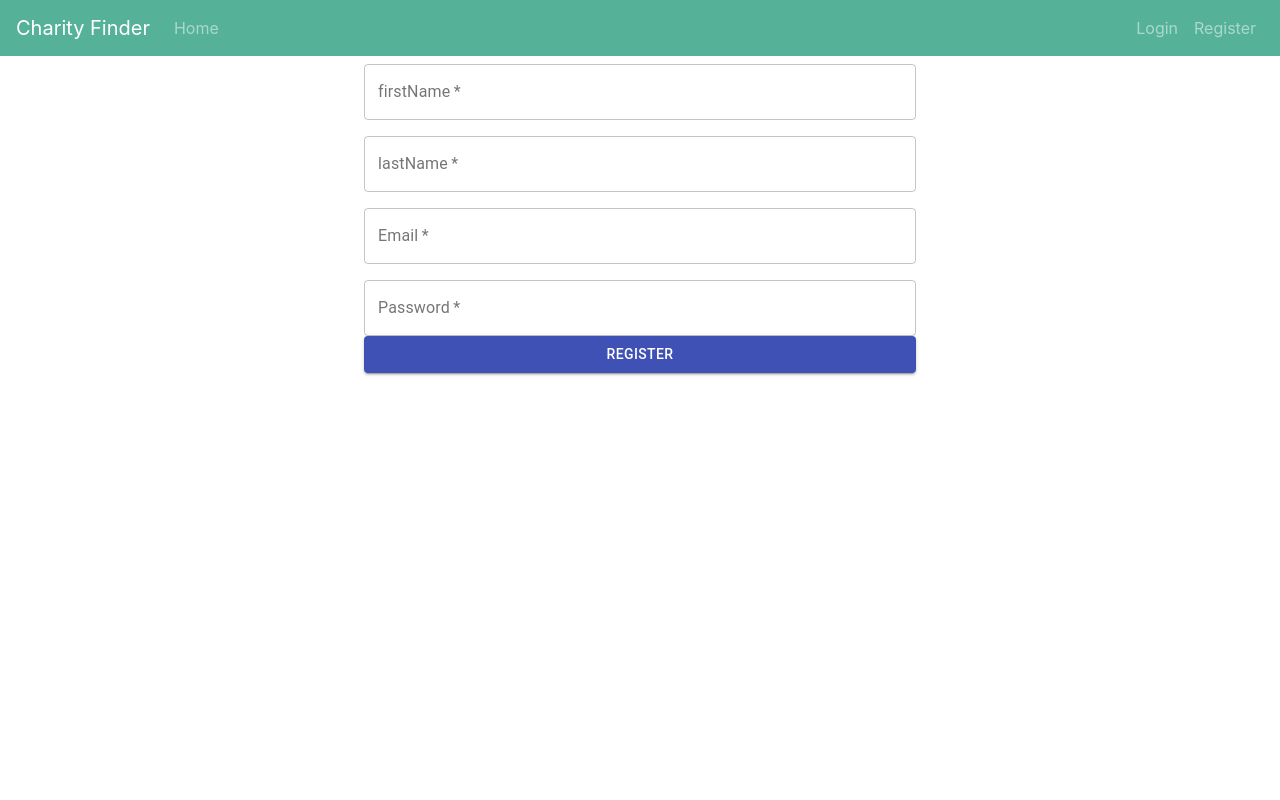
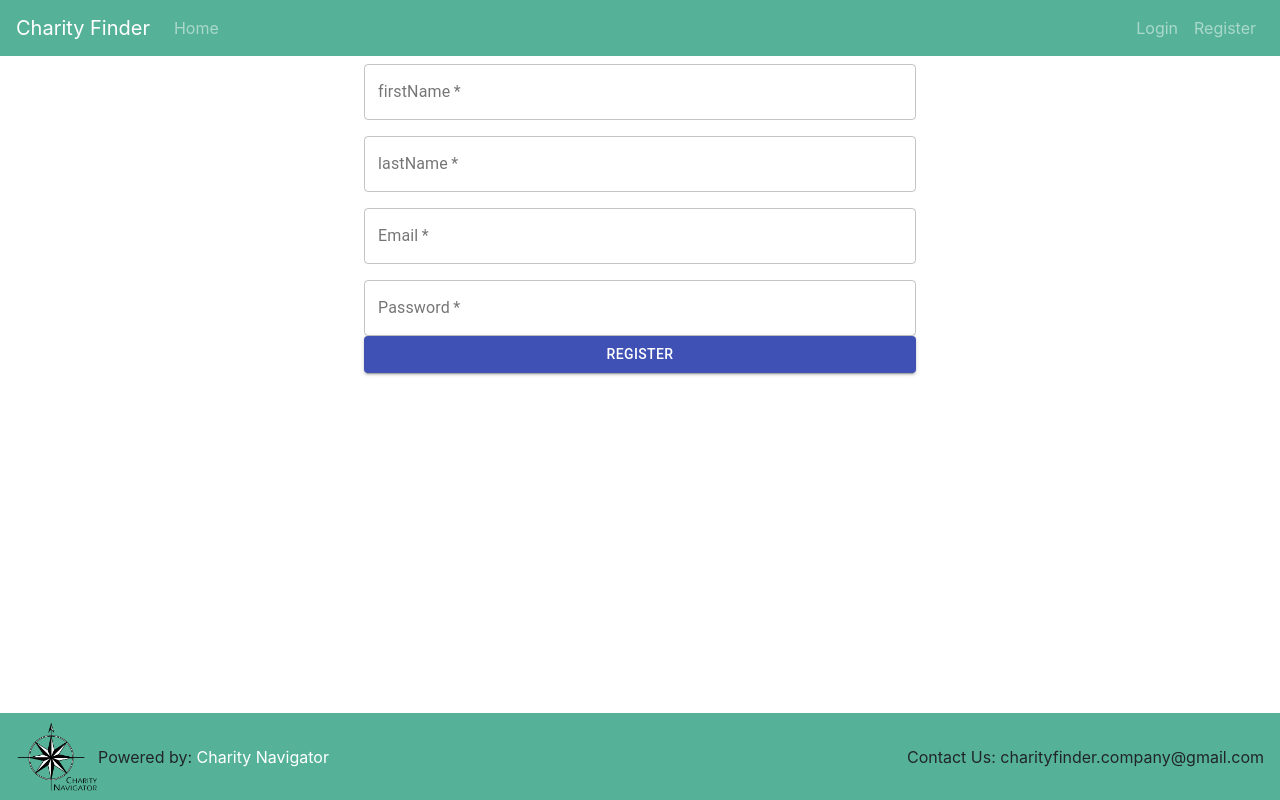
Before and after one commit to CharityFinder/CharityFinder, a React (Create React App) app in the folder client/: page /register in a window 1280 px wide. Built offline with nearby package versions, Linux system fonts and the light colour scheme; no server answers.

Commit message:
footer stuff

```diff
--- a/client/src/App.js
+++ b/client/src/App.js
@@ -1,5 +1,5 @@
 import React, { useState, useEffect } from "react";
-import { BrowserRouter, Route, Switch } from 'react-router-dom';
+import { BrowserRouter, Route, Switch } from "react-router-dom";
 import { UserContext, getUser, logoutUser } from "./utils/auth";
 import { auth } from "./config/firebase";
 import { Login } from "./pages/Login";
@@ -7,6 +7,7 @@ import { Register } from "./pages/Register";
 import { Home } from "./pages/Home";
 import "./App.css";
 import { Navbar } from "./components/Navbar";
+import { Footer } from "./components/Footer";
 
 const App = () => {
   const [user, setUser] = useState(auth.currentUser); // TODO: Setup Context or Redux Store
@@ -44,20 +45,19 @@ const App = () => {
         <h2>Loading...</h2>
       ) : (
         <div className="home">
-
           <BrowserRouter>
             <UserContext.Provider value={{ user, userData }}>
-            <Navbar logoutHandler={handleLogout}/>
+              <Navbar logoutHandler={handleLogout} />
+              <Footer />
               <Switch>
                 <Route path="/register" component={Register} />
                 <Route path="/login" component={Login} />
-                <Route path="/" component={Home}/>
+                <Route path="/" component={Home} />
               </Switch>
             </UserContext.Provider>
           </BrowserRouter>
         </div>
       )}
-
     </div>
   );
 };
--- /dev/null
+++ b/client/src/components/Footer.jsx
@@ -0,0 +1,23 @@
+import { Navbar as BootstrapNavbar, Nav, Image } from "react-bootstrap";
+import React from "react";
+import Logo from "../images/charitynavigatorlogo.png"
+
+export const Footer = () => {
+  return (
+    <BootstrapNavbar fixed="bottom"  className="navbar navbar-dark ">
+      <BootstrapNavbar.Toggle aria-controls="basic-navbar-nav" />
+      <BootstrapNavbar.Collapse id="basic-navbar-nav">
+      <Nav className="mr-0">
+          <Image src={Logo} width={82} height={71} />
+      </Nav>
+      <Nav className="mr-auto">
+          <Nav.Item>Powered by: <a style={{color: "white"}} href="https://www.CharityNavigator.org" target=" ">Charity Navigator</a></Nav.Item>
+      </Nav>
+      <Nav className="ml-auto">
+        <Nav.Item>Contact Us: charityfinder.company@gmail.com</Nav.Item>
+      </Nav>
+
+      </BootstrapNavbar.Collapse>
+    </BootstrapNavbar>
+  );
+};
--- a/client/src/components/Navbar.jsx
+++ b/client/src/components/Navbar.jsx
@@ -15,7 +15,7 @@ export const Navbar = ({logoutHandler}) => {
       <BootstrapNavbar.Toggle aria-controls="basic-navbar-nav" />
       <BootstrapNavbar.Collapse id="basic-navbar-nav">
         <Nav className="mr-auto">
-          <Nav.Link href="/">Home</Nav.Link>
+          <Nav.Link className = "inactive" href="/">Home</Nav.Link>
         </Nav>
 
         <Nav className="ml-auto">
--- a/client/src/index.css
+++ b/client/src/index.css
@@ -30,3 +30,9 @@ code {
   font-weight: 400;
   line-height: 1.5;
 }
+
+.nav-item {
+  font-family: Montserrat, -apple-system, system-ui, BlinkMacSystemFont, "Segoe UI", Roboto, "Helvetica Neue", Arial, sans-serif;
+  font-size: 1rem;
+  font-weight: 400;
+}
```
Also changed, not shown: client/src/images/charitynavigatorlogo.png (added).
